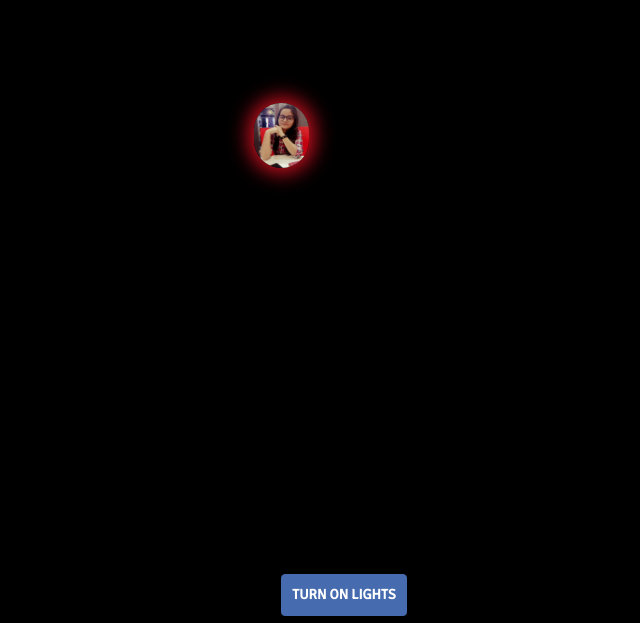
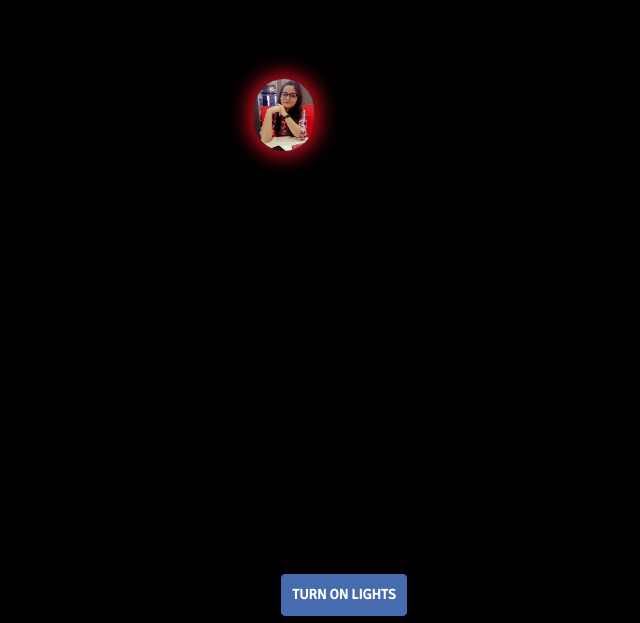
Before and after one commit to webdev-abhi/arpta_Bday, a plain HTML site: page index.html in a window 1280 px wide. Shown: the part 177-800 px from the top of the page, without its empty margins (296-936 px from the left). Drawn offline with nearby package versions, Linux system fonts and the light colour scheme.

Commit message:
Update stylesheet.css

```diff
--- a/stylesheet.css
+++ b/stylesheet.css
@@ -13,11 +13,11 @@ body {
 }
 .arpi{
       position: absolute;
-	  top: 35%;
+	  top: 32%;
 	  left: 43%;
-	  width: 55px;
-	  height: 65px;
-	  border-radius: 65px;
+	  width: 60px;
+	  height: 72px;
+	  border-radius: 72px;
 	  box-shadow: 0px 0px 20px 5px rgb(211, 16, 32);
 }
 .peach {
```
